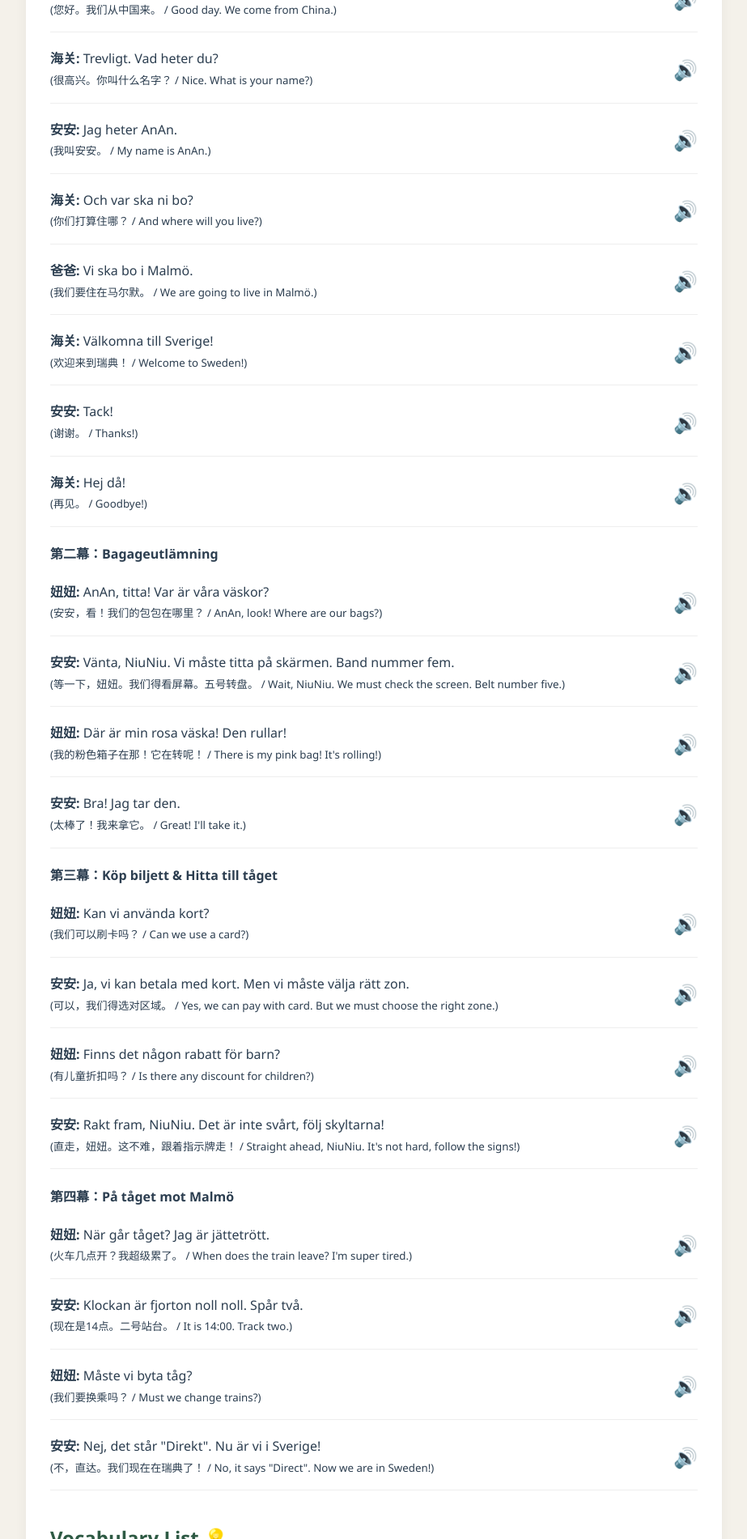
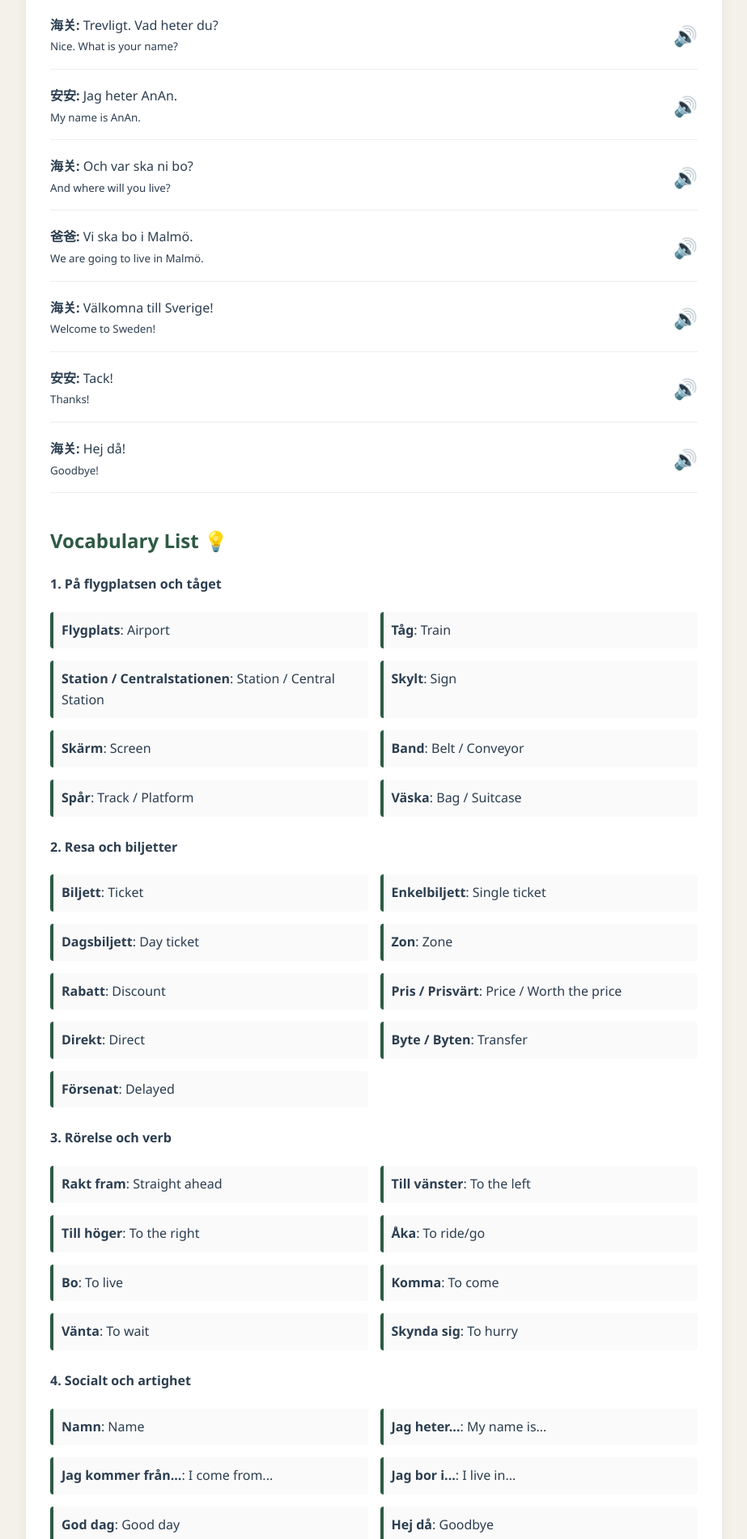
Before and after one commit to musextli-sudo/learn-swedish-with-anan, a plain HTML site: page episodes/episode1.html in a window 1280 px wide. Shown: the part 899-2800 px from the top of the page at 81% size, without its empty margins (178-1101 px from the left). Drawn offline with Linux system fonts and the light colour scheme.

Commit message:
Update episode1.html

```diff
--- a/episodes/episode1.html
+++ b/episodes/episode1.html
@@ -5,15 +5,15 @@
     <title>Episode 1: Hej Sverige! | Learning Swedish</title>
     <link rel="stylesheet" href="../css/style.css">
     <style>
-        /* 保持你原本简洁优雅的 UI 设计 */
         .container { max-width: 800px; margin: 40px auto; padding: 30px; background: white; border-radius: 15px; box-shadow: 0 4px 15px rgba(0,0,0,0.05); }
         .audio-hero { background: #f0f4f2; padding: 25px; border-radius: 10px; text-align: center; margin-bottom: 30px; }
         .story-line { margin: 20px 0; padding-bottom: 15px; border-bottom: 1px solid #eee; display: flex; align-items: center; }
         .text-content { flex-grow: 1; }
         .speaker-icon { cursor: pointer; margin-left: 15px; font-size: 1.5rem; }
         .vocab-section { margin-top: 40px; }
+        .vocab-category { margin-bottom: 25px; }
         .vocab-grid { display: grid; grid-template-columns: 1fr 1fr; gap: 15px; }
-        .vocab-item { padding: 15px; background: #fafafa; border-left: 5px solid #2e5a44; border-radius: 4px; }
+        .vocab-item { padding: 10px; background: #fafafa; border-left: 4px solid #2e5a44; border-radius: 4px; }
     </style>
 </head>
 <body>
@@ -21,210 +21,122 @@
 <div class="container">
     <a href="../index.html" style="color: #2e5a44; font-weight: bold; text-decoration: none;">← Back to Home</a>
     <h1>Episode 1: Hej Sverige! ✈️</h1>
-    <p><em>跟随安安一家人，开启在瑞典的第一天！</em></p>
 
     <div class="audio-hero">
         <button onclick="playAll()">Listen to Whole Story 🔊</button>
     </div>
 
-    <!-- 课文正文 -->
     <section>
         <h2>The Story 📖</h2>
 
-        <!-- 序幕 -->
         <h4>序幕：Ankomst på Kastrup</h4>
         <div class="story-line">
-            <div class="text-content">
-                <b>妞妞:</b> Mamma, pappa! Var är vi?<br>
-                <small>(妈妈，爸爸！我们在哪儿？ / Mom, dad! Where are we?)</small>
-            </div>
+            <div class="text-content"><b>妞妞:</b> Mamma, pappa! Var är vi?<br><small>Mom, dad! Where are we?</small></div>
             <span class="speaker-icon" onclick="play('n1')">🔊</span>
         </div>
         <div class="story-line">
-            <div class="text-content">
-                <b>妈妈:</b> Vi är på Kastrup, flygplatsen i Köpenhamn.<br>
-                <small>(我们在哥本哈根机场。 / We are at Kastrup, the airport in Copenhagen.)</small>
-            </div>
+            <div class="text-content"><b>妈妈:</b> Vi är på Kastrup, flygplatsen i Köpenhamn.<br><small>We are at Kastrup, the airport in Copenhagen.</small></div>
             <span class="speaker-icon" onclick="play('m1')">🔊</span>
         </div>
         <div class="story-line">
-            <div class="text-content">
-                <b>安安:</b> Titta, NiuNiu! Här är skylten: "Tåg". Vi ska åka till Malmö.<br>
-                <small>(看，妞妞！指示牌在这儿：“火车”。我们要去马尔默。 / Look, NiuNiu! Here is the sign: "Train". We are going to Malmö.)</small>
-            </div>
+            <div class="text-content"><b>安安:</b> Titta, NiuNiu! Här är skylten: "Tåg". Vi ska åka till Malmö.<br><small>Look, NiuNiu! Here is the sign: "Train". We are going to Malmö.</small></div>
             <span class="speaker-icon" onclick="play('a1')">🔊</span>
         </div>
 
-        <!-- 第一幕 -->
         <h4>第一幕：I Passkontrollen</h4>
         <div class="story-line">
-            <div class="text-content">
-                <b>海关:</b> God dag. Varifrån kommer ni?<br>
-                <small>(您好。你们从哪里来？ / Good day. Where do you come from?)</small>
-            </div>
+            <div class="text-content"><b>海关:</b> God dag. Varifrån kommer ni?<br><small>Good day. Where do you come from?</small></div>
             <span class="speaker-icon" onclick="play('h1')">🔊</span>
         </div>
         <div class="story-line">
-            <div class="text-content">
-                <b>爸爸:</b> God dag. Vi kommer från Kina.<br>
-                <small>(您好。我们从中国来。 / Good day. We come from China.)</small>
-            </div>
+            <div class="text-content"><b>爸爸:</b> God dag. Vi kommer från Kina.<br><small>Good day. We come from China.</small></div>
             <span class="speaker-icon" onclick="play('p1')">🔊</span>
         </div>
         <div class="story-line">
-            <div class="text-content">
-                <b>海关:</b> Trevligt. Vad heter du?<br>
-                <small>(很高兴。你叫什么名字？ / Nice. What is your name?)</small>
-            </div>
+            <div class="text-content"><b>海关:</b> Trevligt. Vad heter du?<br><small>Nice. What is your name?</small></div>
             <span class="speaker-icon" onclick="play('h2')">🔊</span>
         </div>
         <div class="story-line">
-            <div class="text-content">
-                <b>安安:</b> Jag heter AnAn.<br>
-                <small>(我叫安安。 / My name is AnAn.)</small>
-            </div>
+            <div class="text-content"><b>安安:</b> Jag heter AnAn.<br><small>My name is AnAn.</small></div>
             <span class="speaker-icon" onclick="play('a2')">🔊</span>
         </div>
         <div class="story-line">
-            <div class="text-content">
-                <b>海关:</b> Och var ska ni bo?<br>
-                <small>(你们打算住哪？ / And where will you live?)</small>
-            </div>
+            <div class="text-content"><b>海关:</b> Och var ska ni bo?<br><small>And where will you live?</small></div>
             <span class="speaker-icon" onclick="play('h3')">🔊</span>
         </div>
         <div class="story-line">
-            <div class="text-content">
-                <b>爸爸:</b> Vi ska bo i Malmö.<br>
-                <small>(我们要住在马尔默。 / We are going to live in Malmö.)</small>
-            </div>
+            <div class="text-content"><b>爸爸:</b> Vi ska bo i Malmö.<br><small>We are going to live in Malmö.</small></div>
             <span class="speaker-icon" onclick="play('p2')">🔊</span>
         </div>
         <div class="story-line">
-            <div class="text-content">
-                <b>海关:</b> Välkomna till Sverige!<br>
-                <small>(欢迎来到瑞典！ / Welcome to Sweden!)</small>
-            </div>
+            <div class="text-content"><b>海关:</b> Välkomna till Sverige!<br><small>Welcome to Sweden!</small></div>
             <span class="speaker-icon" onclick="play('h4')">🔊</span>
         </div>
         <div class="story-line">
-            <div class="text-content">
-                <b>安安:</b> Tack!<br>
-                <small>(谢谢。 / Thanks!)</small>
-            </div>
+            <div class="text-content"><b>安安:</b> Tack!<br><small>Thanks!</small></div>
             <span class="speaker-icon" onclick="play('a3')">🔊</span>
         </div>
         <div class="story-line">
-            <div class="text-content">
-                <b>海关:</b> Hej då!<br>
-                <small>(再见。 / Goodbye!)</small>
-            </div>
+            <div class="text-content"><b>海关:</b> Hej då!<br><small>Goodbye!</small></div>
             <span class="speaker-icon" onclick="play('h5')">🔊</span>
-        </div>
-
-        <!-- 第二幕 -->
-        <h4>第二幕：Bagageutlämning</h4>
-        <div class="story-line">
-            <div class="text-content">
-                <b>妞妞:</b> AnAn, titta! Var är våra väskor?<br>
-                <small>(安安，看！我们的包包在哪里？ / AnAn, look! Where are our bags?)</small>
-            </div>
-            <span class="speaker-icon" onclick="play('n2')">🔊</span>
-        </div>
-        <div class="story-line">
-            <div class="text-content">
-                <b>安安:</b> Vänta, NiuNiu. Vi måste titta på skärmen. Band nummer fem.<br>
-                <small>(等一下，妞妞。我们得看屏幕。五号转盘。 / Wait, NiuNiu. We must check the screen. Belt number five.)</small>
-            </div>
-            <span class="speaker-icon" onclick="play('a4')">🔊</span>
-        </div>
-        <div class="story-line">
-            <div class="text-content">
-                <b>妞妞:</b> Där är min rosa väska! Den rullar!<br>
-                <small>(我的粉色箱子在那！它在转呢！ / There is my pink bag! It's rolling!)</small>
-            </div>
-            <span class="speaker-icon" onclick="play('n3')">🔊</span>
-        </div>
-        <div class="story-line">
-            <div class="text-content">
-                <b>安安:</b> Bra! Jag tar den.<br>
-                <small>(太棒了！我来拿它。 / Great! I'll take it.)</small>
-            </div>
-            <span class="speaker-icon" onclick="play('a5')">🔊</span>
-        </div>
-
-        <!-- 第三幕 -->
-        <h4>第三幕：Köp biljett & Hitta till tåget</h4>
-        <div class="story-line">
-            <div class="text-content">
-                <b>妞妞:</b> Kan vi använda kort?<br>
-                <small>(我们可以刷卡吗？ / Can we use a card?)</small>
-            </div>
-            <span class="speaker-icon" onclick="play('n4')">🔊</span>
-        </div>
-        <div class="story-line">
-            <div class="text-content">
-                <b>安安:</b> Ja, vi kan betala med kort. Men vi måste välja rätt zon.<br>
-                <small>(可以，我们得选对区域。 / Yes, we can pay with card. But we must choose the right zone.)</small>
-            </div>
-            <span class="speaker-icon" onclick="play('a6')">🔊</span>
-        </div>
-        <div class="story-line">
-            <div class="text-content">
-                <b>妞妞:</b> Finns det någon rabatt för barn?<br>
-                <small>(有儿童折扣吗？ / Is there any discount for children?)</small>
-            </div>
-            <span class="speaker-icon" onclick="play('n5')">🔊</span>
-        </div>
-        <div class="story-line">
-            <div class="text-content">
-                <b>安安:</b> Rakt fram, NiuNiu. Det är inte svårt, följ skyltarna!<br>
-                <small>(直走，妞妞。这不难，跟着指示牌走！ / Straight ahead, NiuNiu. It's not hard, follow the signs!)</small>
-            </div>
-            <span class="speaker-icon" onclick="play('a7')">🔊</span>
-        </div>
-
-        <!-- 第四幕 -->
-        <h4>第四幕：På tåget mot Malmö</h4>
-        <div class="story-line">
-            <div class="text-content">
-                <b>妞妞:</b> När går tåget? Jag är jättetrött.<br>
-                <small>(火车几点开？我超级累了。 / When does the train leave? I'm super tired.)</small>
-            </div>
-            <span class="speaker-icon" onclick="play('n6')">🔊</span>
-        </div>
-        <div class="story-line">
-            <div class="text-content">
-                <b>安安:</b> Klockan är fjorton noll noll. Spår två.<br>
-                <small>(现在是14点。二号站台。 / It is 14:00. Track two.)</small>
-            </div>
-            <span class="speaker-icon" onclick="play('a8')">🔊</span>
-        </div>
-        <div class="story-line">
-            <div class="text-content">
-                <b>妞妞:</b> Måste vi byta tåg?<br>
-                <small>(我们要换乘吗？ / Must we change trains?)</small>
-            </div>
-            <span class="speaker-icon" onclick="play('n7')">🔊</span>
-        </div>
-        <div class="story-line">
-            <div class="text-content">
-                <b>安安:</b> Nej, det står "Direkt". Nu är vi i Sverige!<br>
-                <small>(不，直达。我们现在在瑞典了！ / No, it says "Direct". Now we are in Sweden!)</small>
-            </div>
-            <span class="speaker-icon" onclick="play('a9')">🔊</span>
         </div>
     </section>
 
-    <!-- 词汇表 -->
     <section class="vocab-section">
         <h2>Vocabulary List 💡</h2>
-        <div class="vocab-grid">
-            <div class="vocab-item"><strong>Flygplats</strong> (机场)</div>
-            <div class="vocab-item"><strong>Tåg</strong> (火车)</div>
-            <div class="vocab-item"><strong>Biljett</strong> (票)</div>
-            <div class="vocab-item"><strong>Rabatt</strong> (折扣)</div>
-            <div class="vocab-item"><strong>Direkt</strong> (直达)</div>
-            <div class="vocab-item"><strong>Skylt</strong> (指示牌)</div>
+
+        <div class="vocab-category"><h4>1. På flygplatsen och tåget</h4>
+            <div class="vocab-grid">
+                <div class="vocab-item"><strong>Flygplats</strong>: Airport</div>
+                <div class="vocab-item"><strong>Tåg</strong>: Train</div>
+                <div class="vocab-item"><strong>Station / Centralstationen</strong>: Station / Central Station</div>
+                <div class="vocab-item"><strong>Skylt</strong>: Sign</div>
+                <div class="vocab-item"><strong>Skärm</strong>: Screen</div>
+                <div class="vocab-item"><strong>Band</strong>: Belt / Conveyor</div>
+                <div class="vocab-item"><strong>Spår</strong>: Track / Platform</div>
+                <div class="vocab-item"><strong>Väska</strong>: Bag / Suitcase</div>
+            </div>
+        </div>
+
+        <div class="vocab-category"><h4>2. Resa och biljetter</h4>
+            <div class="vocab-grid">
+                <div class="vocab-item"><strong>Biljett</strong>: Ticket</div>
+                <div class="vocab-item"><strong>Enkelbiljett</strong>: Single ticket</div>
+                <div class="vocab-item"><strong>Dagsbiljett</strong>: Day ticket</div>
+                <div class="vocab-item"><strong>Zon</strong>: Zone</div>
+                <div class="vocab-item"><strong>Rabatt</strong>: Discount</div>
+                <div class="vocab-item"><strong>Pris / Prisvärt</strong>: Price / Worth the price</div>
+                <div class="vocab-item"><strong>Direkt</strong>: Direct</div>
+                <div class="vocab-item"><strong>Byte / Byten</strong>: Transfer</div>
+                <div class="vocab-item"><strong>Försenat</strong>: Delayed</div>
+            </div>
+        </div>
+
+        <div class="vocab-category"><h4>3. Rörelse och verb</h4>
+            <div class="vocab-grid">
+                <div class="vocab-item"><strong>Rakt fram</strong>: Straight ahead</div>
+                <div class="vocab-item"><strong>Till vänster</strong>: To the left</div>
+                <div class="vocab-item"><strong>Till höger</strong>: To the right</div>
+                <div class="vocab-item"><strong>Åka</strong>: To ride/go</div>
+                <div class="vocab-item"><strong>Bo</strong>: To live</div>
+                <div class="vocab-item"><strong>Komma</strong>: To come</div>
+                <div class="vocab-item"><strong>Vänta</strong>: To wait</div>
+                <div class="vocab-item"><strong>Skynda sig</strong>: To hurry</div>
+            </div>
+        </div>
+
+        <div class="vocab-category"><h4>4. Socialt och artighet</h4>
+            <div class="vocab-grid">
+                <div class="vocab-item"><strong>Namn</strong>: Name</div>
+                <div class="vocab-item"><strong>Jag heter...</strong>: My name is...</div>
+                <div class="vocab-item"><strong>Jag kommer från...</strong>: I come from...</div>
+                <div class="vocab-item"><strong>Jag bor i...</strong>: I live in...</div>
+                <div class="vocab-item"><strong>God dag</strong>: Good day</div>
+                <div class="vocab-item"><strong>Hej då</strong>: Goodbye</div>
+                <div class="vocab-item"><strong>Tack</strong>: Thanks</div>
+                <div class="vocab-item"><strong>Trevligt</strong>: Nice</div>
+                <div class="vocab-item"><strong>Välkommen</strong>: Welcome</div>
+            </div>
         </div>
     </section>
 </div>
```
